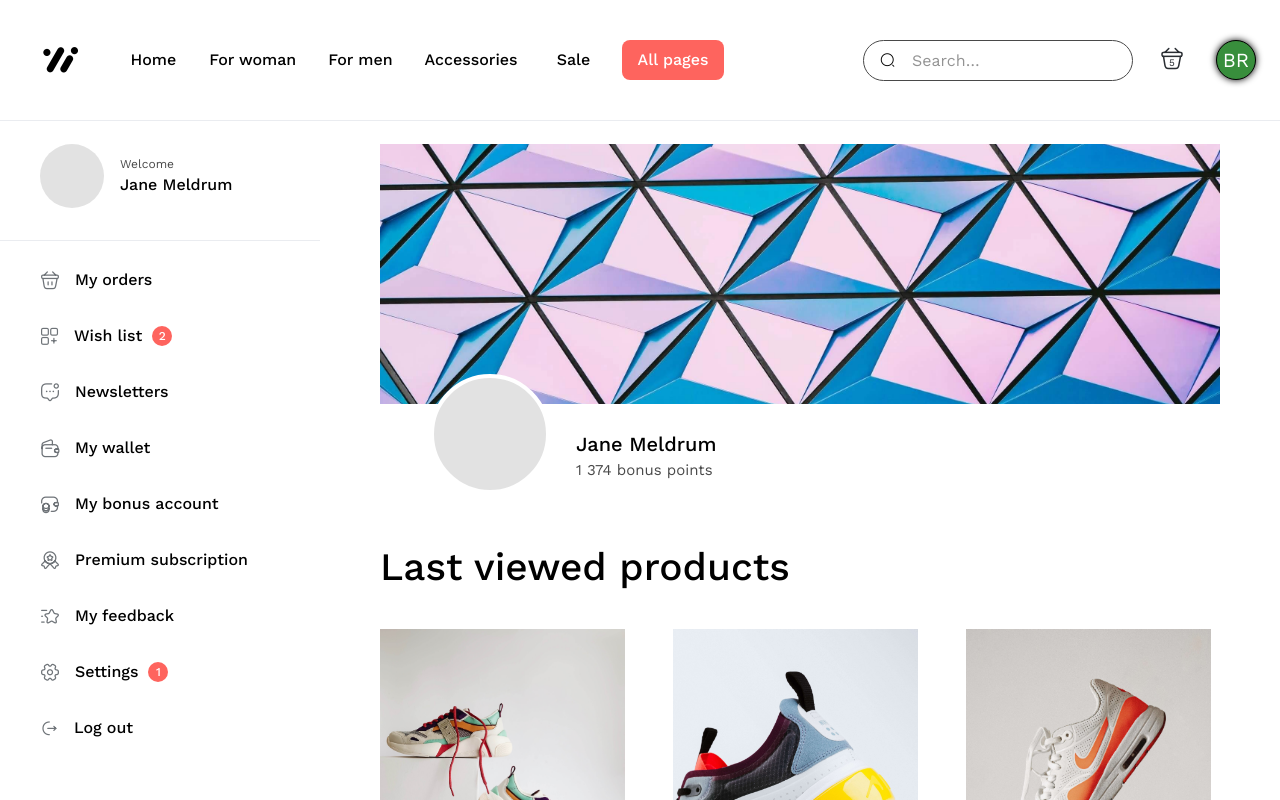
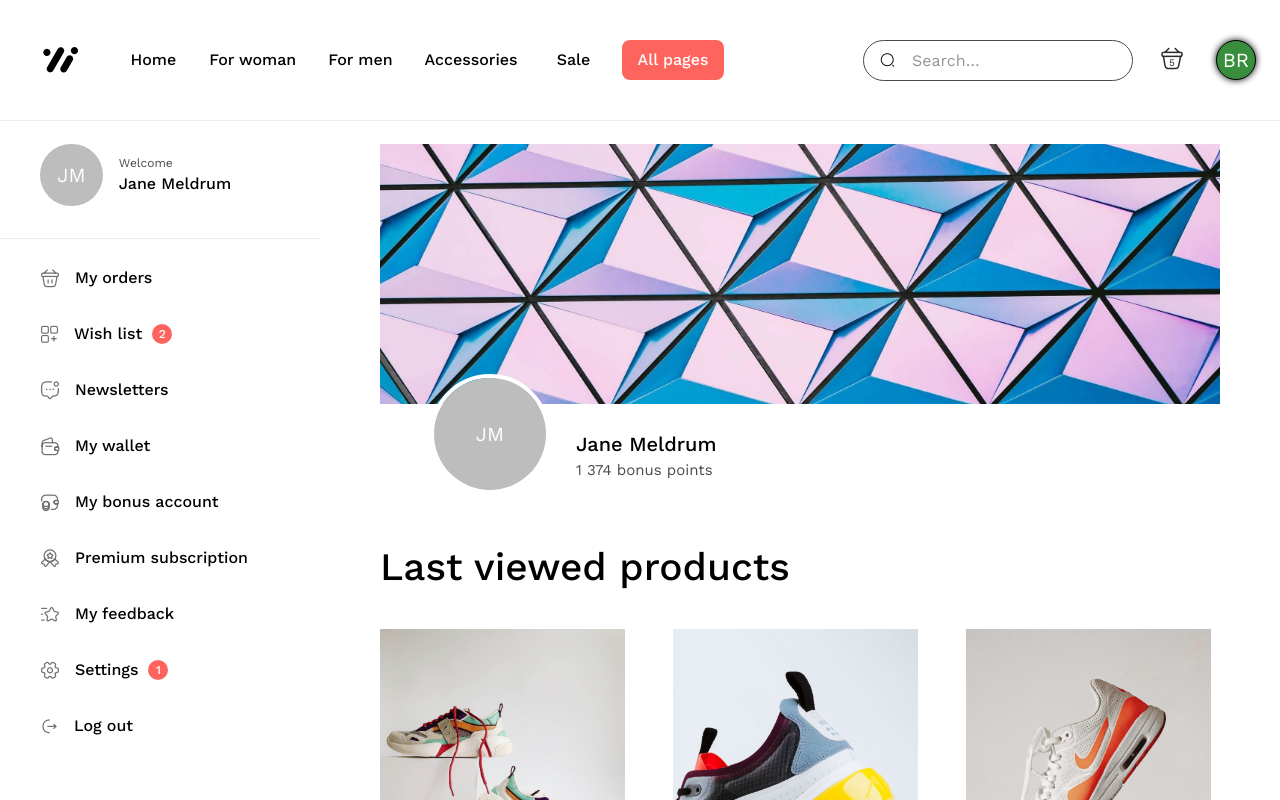
Before and after one commit to DevmianS/shoe-store-app, a Next.js app: page /profile in a window 1280 px wide. Shown: the top 800 px of the page. Built offline with nearby package versions, Linux system fonts and the light colour scheme.

Commit message:
feat: add AvatarStatic to /add-product & /profile

```diff
--- a/src/pages/profile/index.js
+++ b/src/pages/profile/index.js
@@ -16,6 +16,8 @@ import product3 from '@/assets/product3.jpg';
 import product4 from '@/assets/product4.jpg';
 import TopBanner from '@/components/UI/TopBanner';
 import {rwdValue} from '@/utils/theme';
+import AvatarStaticLayout from '@/components/Layout/AvatarStaticLayout';
+import AvatarStatic from '@/components/UI/AvatarStatic';
 
 const Profile = ({userName}) => {
   // we can recieve COUNT properties from REDUX
@@ -30,14 +32,6 @@ const Profile = ({userName}) => {
     {name: 'Settings', icon: 'setting', click: null, count: 1},
     {name: 'Log out', icon: 'logout', click: null},
   ];
-  const TempAvatar = styled(Box)({
-    maxWidth: '64px',
-    height: '64px',
-    flex: '0 0 64px',
-    background: '#e2e2e2',
-    borderRadius: '50%',
-    marginRight: '16px',
-  });
   const Column = styled(Box)(({theme}) => ({
     [theme.breakpoints.up('lg')]: {
       flex: '0 0 33%',
@@ -59,21 +53,10 @@ const Profile = ({userName}) => {
     marginBottom: '24px',
   }));
 
-  const TempAvatarLg = styled(Box)({
-    maxWidth: '120px',
-    height: '120px',
-    flex: '0 0 120px',
-    background: '#e2e2e2',
-    borderRadius: '50%',
-    marginRight: '26px',
-    border: '4px solid white',
-    position: 'relative',
-    zIndex: 2,
-  });
   return (
     <>
       <Head>
-        <title>My profile</title>
+        <title>Wellrun | My profile</title>
       </Head>
       <NavBarLayout>
         <Box
@@ -85,25 +68,7 @@ const Profile = ({userName}) => {
           }}
         >
           <SideBar areaName="user profile actions">
-            <Stack
-              direction="row"
-              pl="40px"
-              alignItems="center"
-              mb="7px"
-              pb="32px"
-              borderBottom="1px solid"
-              borderColor="divider"
-            >
-              <TempAvatar />
-              <Box>
-                <Typography color="text.tetriary" fontSize={12}>
-                  Welcome
-                </Typography>
-                <Typography fontWeight={500}>
-                  {userName || 'Jane Meldrum'}
-                </Typography>
-              </Box>
-            </Stack>
+            <AvatarStaticLayout />
             <LinksList listItems={profileItemsList} />
           </SideBar>
           <Box
@@ -122,7 +87,16 @@ const Profile = ({userName}) => {
                 mt: '-30px',
               }}
             >
-              <TempAvatarLg />
+              <AvatarStatic
+                variant="medium"
+                sx={{
+                  marginRight: '26px',
+                  border: '4px solid white',
+                  minHeight: 120,
+                  minWidth: 120,
+                  zIndex: 2,
+                }}
+              />
               <Box>
                 <Typography variant="body2" component="h3">
                   {userName || 'Jane Meldrum'}
```
Also changed, not shown: src/pages/add-product/index.js (+4 -28 lines).
